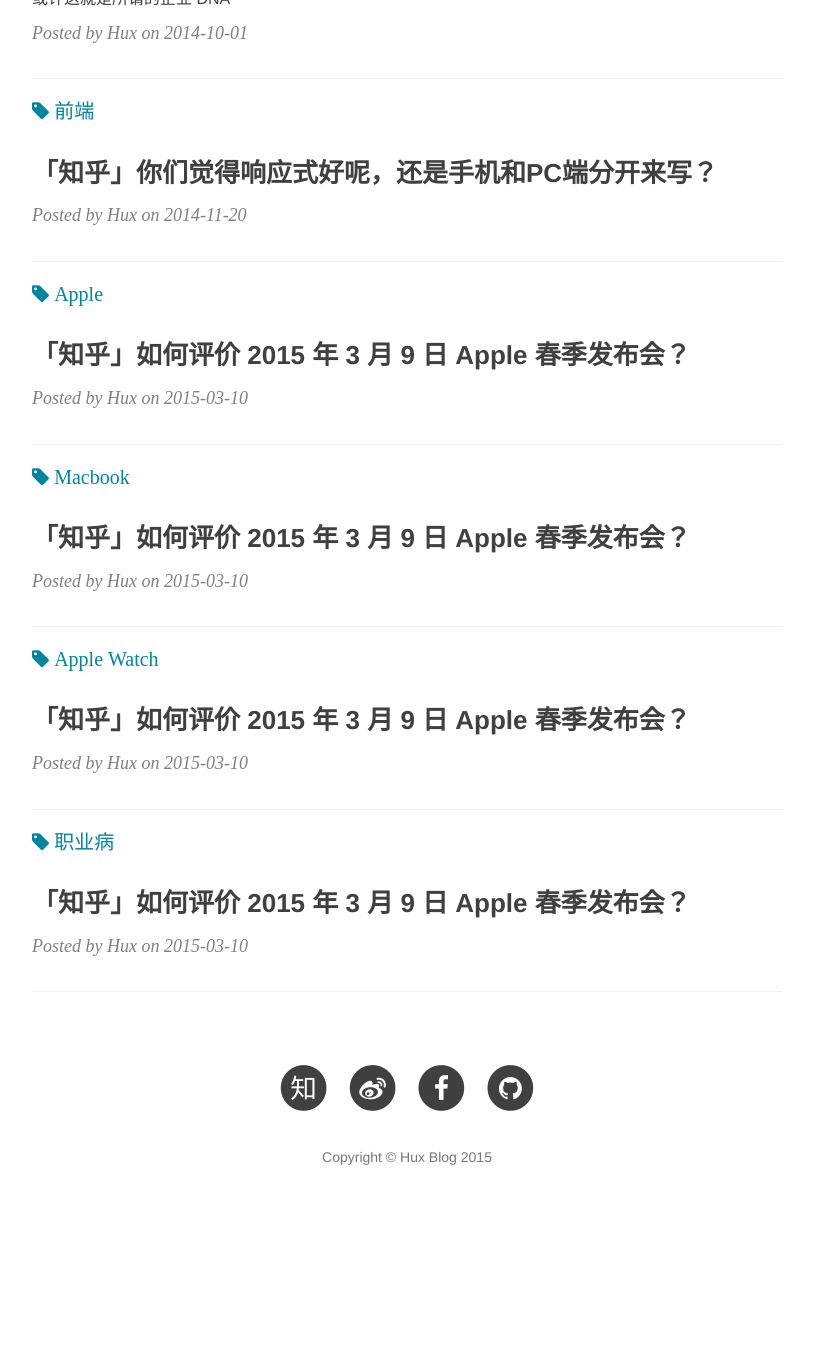
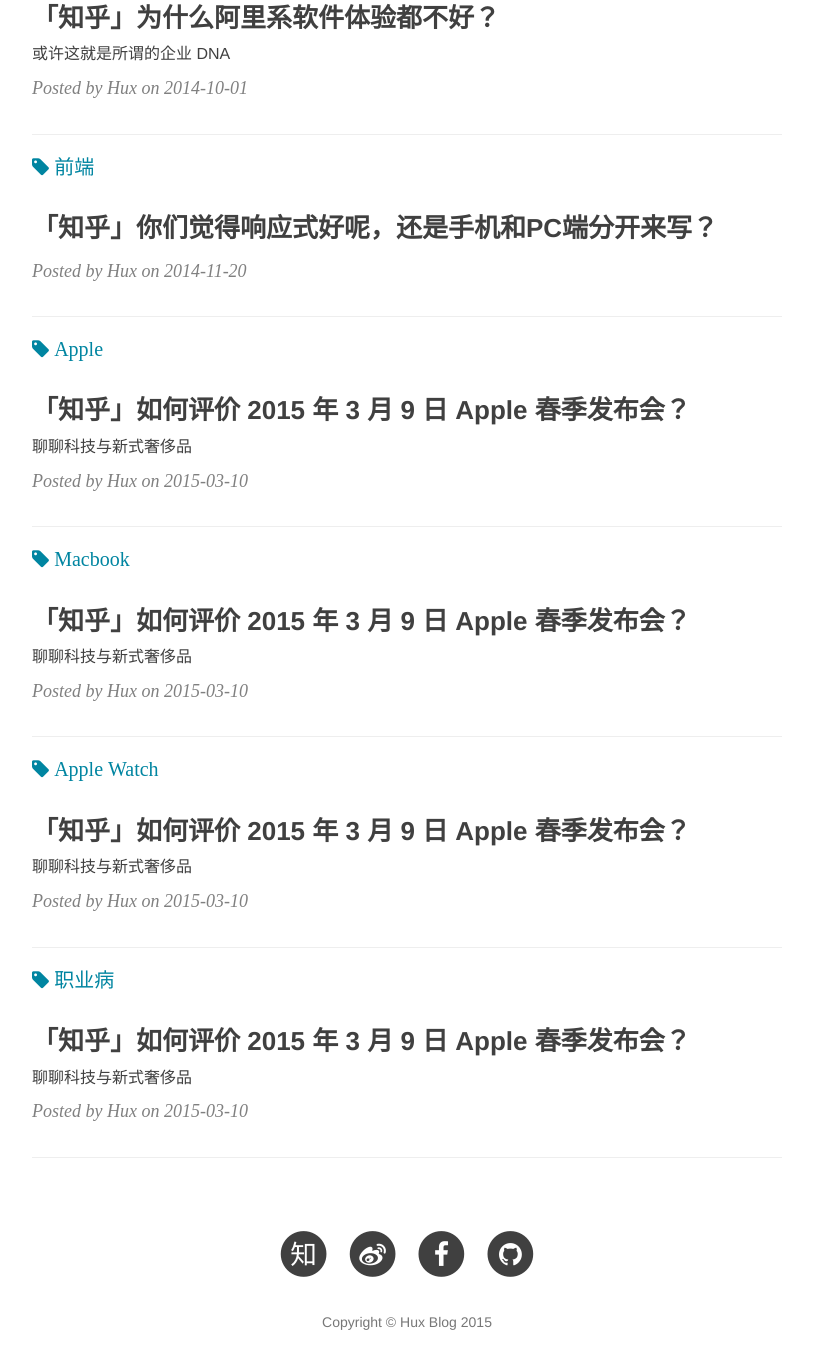
Before and after one commit to zhaohuabing/jekyll_blog_backup, a Jekyll site: the page built from tags.html, in a window 1280 px wide and 1400 px high, scrolled down 3208 px. Shown: the top 1369 px of the window, without its empty margins (233-1046 px from the left). Built offline with Jekyll 4.4.1, drawn with Linux system fonts in a browser that asks for light colours; nearby versions of some CDN libraries; comment, search, counter and statistics services are not loaded; before the commit the page ends 4442 px from its top, so only the background shows below that.

Commit message:
update post-bg-img

```diff
--- a/_posts/2015-03-10-apple-event-2015.markdown
+++ b/_posts/2015-03-10-apple-event-2015.markdown
@@ -1,6 +1,7 @@
 ---
 layout:     post
 title:      "「知乎」如何评价 2015 年 3 月 9 日 Apple 春季发布会？"
+subtitle:   "聊聊科技与新式奢侈品"
 date:       2015-03-10 12:00:00
 author:     "Hux"
 header-img: "img/post-bg-apple-event-2015.jpg"
```
